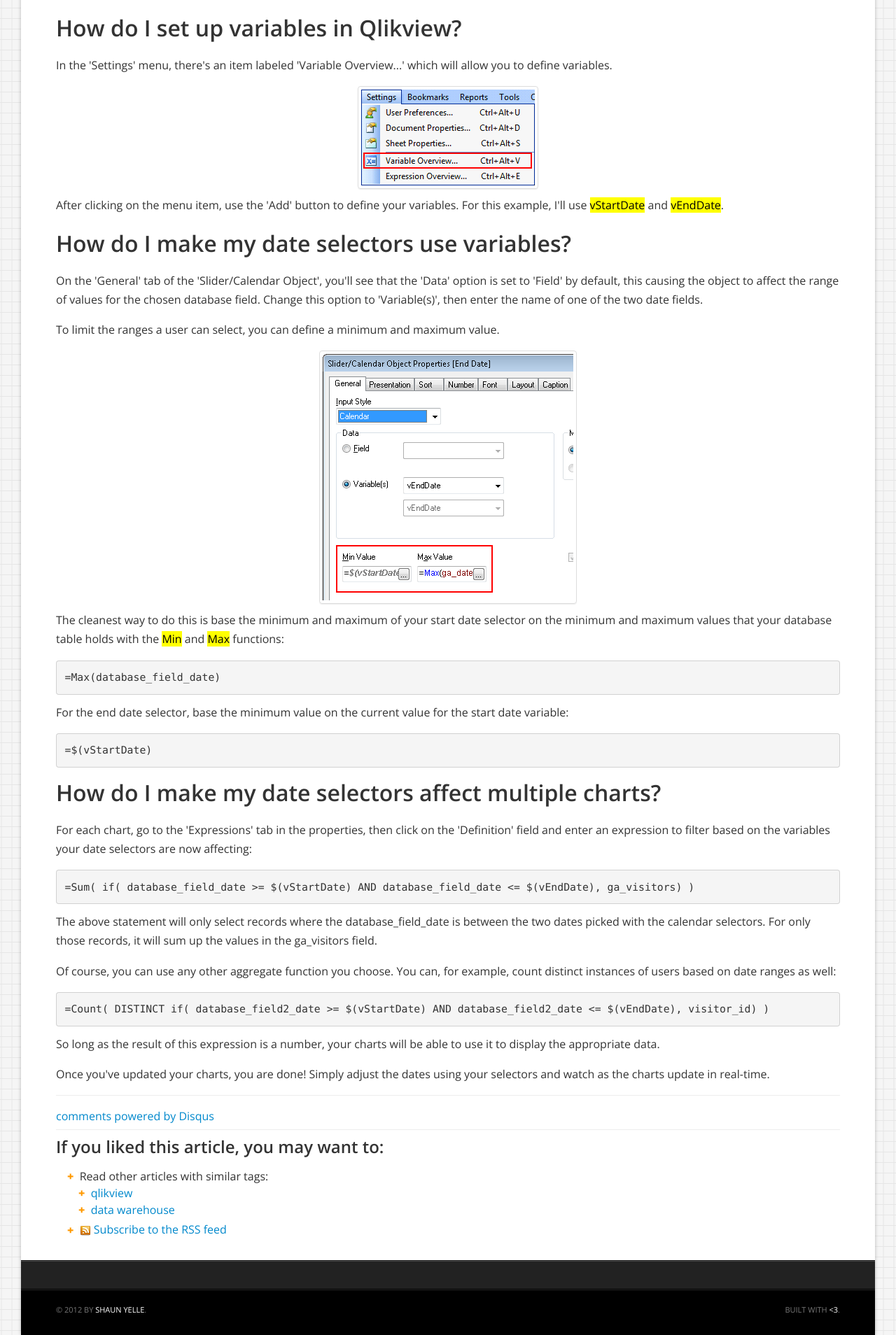
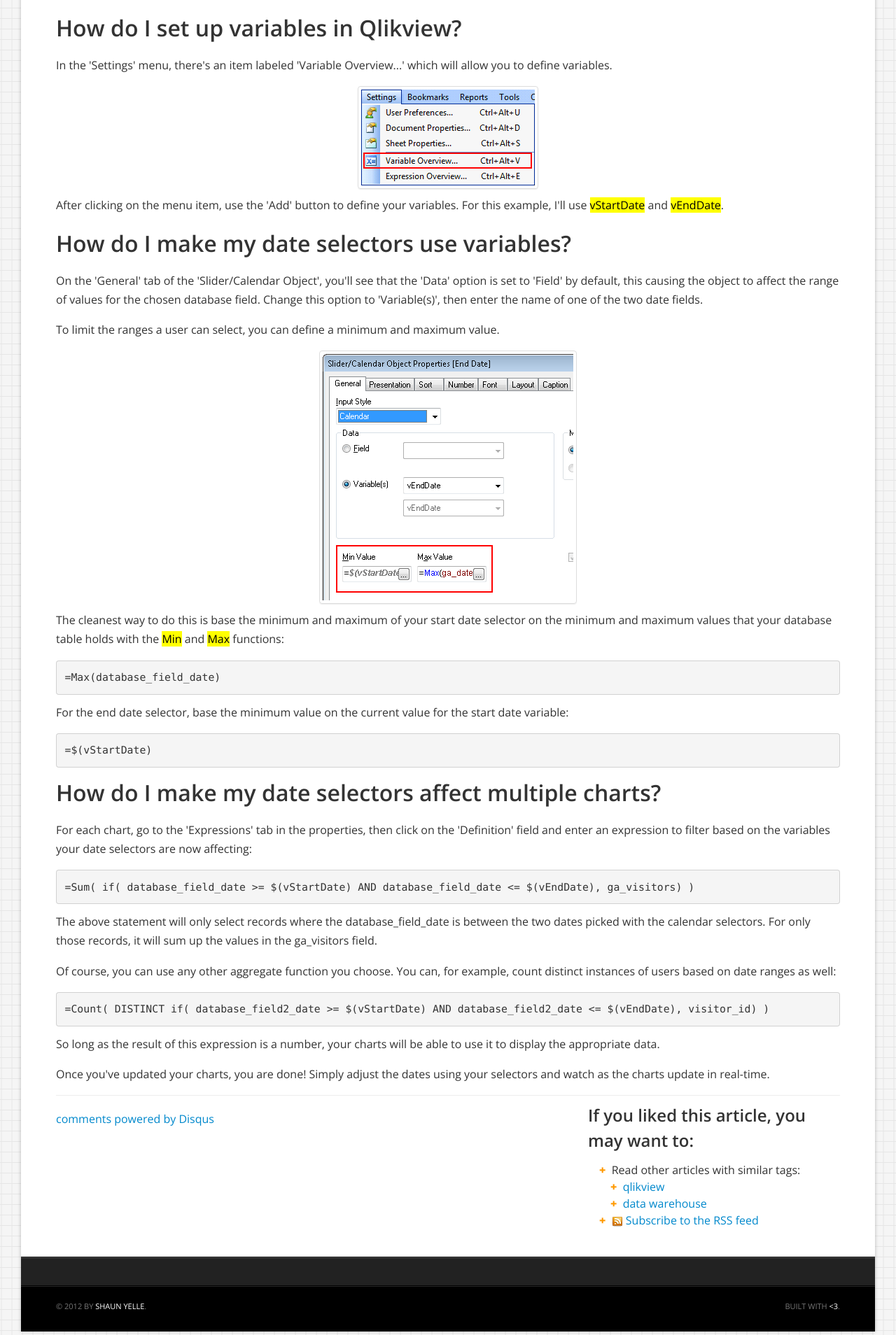
Before and after one commit to syelle/syelle.github.com, a Jekyll site: the page built from _posts/2012-07-20-easy-date-range-selection-with-qlikview.html, in a window 1280 px wide. Shown: the part 723-2631 px from the top of the page at 70% size. Built offline with Jekyll 4.4.1, drawn with Linux system fonts in a browser that asks for light colours; comment, search, counter and statistics services are not loaded.

Commit message:
rearrange layout of comment and related articles sections of a post

```diff
--- a/_layouts/post.html
+++ b/_layouts/post.html
@@ -3,7 +3,7 @@
 ---
 {% include header.html %}
 
-			<article>
+			<article class="post">
 				<header>
 					<h1>{{ page.title }}</h1>
 					<hr/>
@@ -23,8 +23,10 @@
 
 				{{content}}
 
-				<hr/>
+			</article>
 
+			<div class="row">
+				<div class="grid-8">
 					<div id="disqus_thread"></div>
 					<script type="text/javascript">
 						function disqus_config() {
@@ -41,9 +43,9 @@
 			        </script>
 			        <noscript>Please enable JavaScript to view the <a href="http://disqus.com/?ref_noscript">comments powered by Disqus.</a></noscript>
 			        <a href="http://disqus.com" class="dsq-brlink">comments powered by <span class="logo-disqus">Disqus</span></a>
+				</div>
 
-                <footer>
-                    <hr/>
+				<div class="grid-4 comment-sidebar">
                     <h2>If you liked this article, you may want to:</h2>
                     <ul>
                         <li>Read other articles with similar tags:
@@ -55,7 +57,7 @@
                         </li>
                         <li><a href="http://feeds.feedburner.com/min-maxing"><img src="/assets/img/rss-16.png" alt="Subscribe to the Min-Maxing blog RSS feed." title="Subscribe to the Min-Maxing blog RSS feed."/></a> <a href="http://feeds.feedburner.com/min-maxing">Subscribe to the RSS feed</a></li>
                     </ul>
-                </footer>
-			</article>
+				</div>
+			</div>
 
 {% include footer.html %}
--- a/assets/css/main.css
+++ b/assets/css/main.css
@@ -1,9 +1,9 @@
 @import url('bootstrap-2.0.4.min.css');
-@import url('basic.css');
-@import url('global-classes.css');
-@import url('responsive.css');
 @import url('focus.css');
 @import url('focus-override.css');
 @import url('focus-responsive.css');
 @import url('focus-responsive-override.css');
+@import url('basic.css');
+@import url('global-classes.css');
+@import url('responsive.css');
 @import url('subnav.css');
```
Also changed, not shown: assets/css/global-classes.css (+7 -0 lines), assets/css/sass/global-classes.scss (+11 -0 lines), assets/css/main.min.css. Lines whose indentation alone changed are shown as unchanged.
